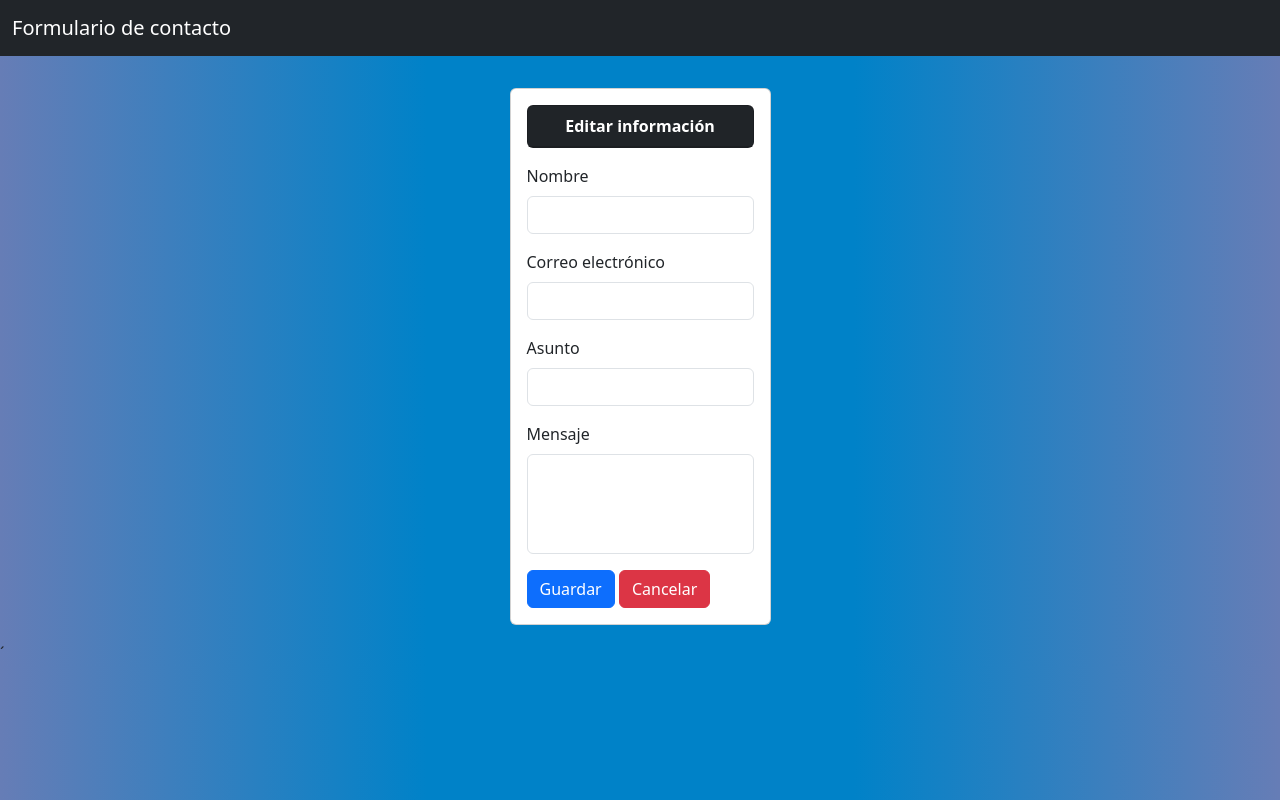
After one commit to w3che/Proyectos, a PHP site: page /editar.php?id=1 in a window 1280 px wide. The commit adds this page. Run offline with PHP 8.4, Linux system fonts and the light colour scheme; data that the repository does not hold is empty.

Commit message:
Actualizacion

```diff
--- /dev/null
+++ b/formulario_de_contacto/editar.php
@@ -0,0 +1,70 @@
+<?php
+require("./connection/connection.php");
+$id = $_GET['id'];
+$query = "SELECT * FROM contactos WHERE id_contacto = '$id'";
+$ejecutar = mysqli_query($connection, $query);
+$fila = mysqli_fetch_assoc($ejecutar);
+?>
+<!DOCTYPE html>
+<html lang="en">
+<head>
+    <meta charset="UTF-8">
+    <meta name="viewport" content="width=device-width, initial-scale=1.0">
+    <title>Formulario de contacto</title>
+    <!-- Bootstrap CSS v5.3.1 -->
+    <link href="https://cdn.jsdelivr.net/npm/bootstrap@5.3.1/dist/css/bootstrap.min.css" rel="stylesheet" integrity="sha384-4bw+/aepP/YC94hEpVNVgiZdgIC5+VKNBQNGCHeKRQN+PtmoHDEXuppvnDJzQIu9" crossorigin="anonymous">
+    <!-- Custom CSS -->
+    <link rel="stylesheet" href="css/styles.css">
+</head>
+<body>
+    <nav class="navbar navbar-expand-lg navbar-dark bg-dark">
+        <div class="container-fluid">
+            <a class="navbar-brand" href="#">Formulario de contacto</a>
+        </div>
+    </nav>
+    <main>
+        <div class="container h-100" style="padding-top: 2rem;">
+            <div class="row justify-content-center align-item-center h-100">
+                <div class="col-12 col-sm-12 col-md-3 mb-3">
+                    <div class="card">
+                        <div class="card-body">
+                        <?php
+                        require("./connection/connection.php");
+                        $id = $_GET['id'];
+                        $query = "SELECT * FROM contactos WHERE id_contacto = '$id'";
+                        $ejecutar = mysqli_query($connection, $query);
+                        $fila = mysqli_fetch_assoc($ejecutar);
+                        ?>
+                            <form action="./function/update.php?id=<?php echo $fila['id_contacto'];?>" method="post">
+                                <div class="mb-3 card text-bg-dark">
+                                    <label class="card-header" style ="text-align:center; font-weight: bold;">Editar información</label>
+                                </div>
+                                <div class="mb-3">
+                                    <label class="form-label">Nombre</label>
+                                    <input name="nombre" type="text" class="form-control" value="<?php echo $fila['nombre'];?>">
+                                </div>
+                                <div class="mb-3">
+                                    <label class="form-label">Correo electrónico</label>
+                                    <input name="correo" type="email" class="form-control" value="<?php echo $fila['correo'];?>">
+                                </div>
+                                <div class="mb-3">
+                                    <label class="form-label">Asunto</label>
+                                    <input name="asunto" type="text" class="form-control" value="<?php echo $fila['asunto'];?>">
+                                </div>
+                                <div class="mb-3">
+                                    <label class="form-label">Mensaje</label>
+                                    <textarea name="mensaje" class="form-control" style="height: 100px"><?php echo $fila['mensaje'];?></textarea>
+                                </div>
+                                <button type="submit" class="btn btn-primary">Guardar</button>
+                                <a class="btn btn-danger" href="./index.php">Cancelar</a>
+                            </form>
+                        </div>
+                    </div>
+                </div>
+            </div>
+        </div>
+    </main>
+    <!-- Bootstrap-->´
+    <script src="https://cdn.jsdelivr.net/npm/bootstrap@5.3.1/dist/js/bootstrap.bundle.min.js" integrity="sha384-HwwvtgBNo3bZJJLYd8oVXjrBZt8cqVSpeBNS5n7C8IVInixGAoxmnlMuBnhbgrkm" crossorigin="anonymous"></script>
+</body>
+</html>
--- a/formulario_de_contacto/index.php
+++ b/formulario_de_contacto/index.php
@@ -56,6 +56,7 @@
                                             <th scope="col">Asunto</th>
                                             <th scope="col">Mensaje</th>
                                             <th scope="col"></th>
+                                            <th scope="col"></th>
                                         </tr>
                                     </thead>
                                     <tbody>
@@ -72,6 +73,7 @@
                                             <td scope="row"><?php echo $fila['correo'];?></td>
                                             <td scope="row"><?php echo $fila['asunto'];?></td>
                                             <td scope="row"><?php echo $fila['mensaje'];?></td>
+                                            <td scope="row"><a href="./editar.php?id=<?php echo $fila['id_contacto'];?>">Editar</a></td>
                                             <td scope="row"><a href="./function/delete.php?id=<?php echo $fila['id_contacto'];?>">Eliminar</a></td>
                                         </tr>
                                         <?php $contador++;} ?>
```
Also changed, not shown: formulario_de_contacto/datos.php (deleted, +0 -11 lines), formulario_de_contacto/function/update.php (added, +15 -0 lines).
